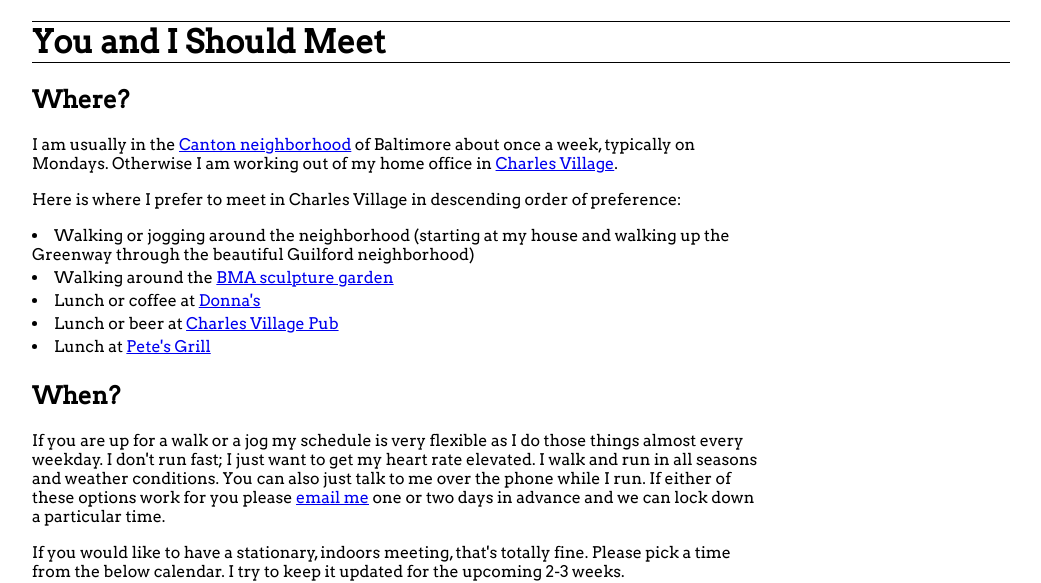
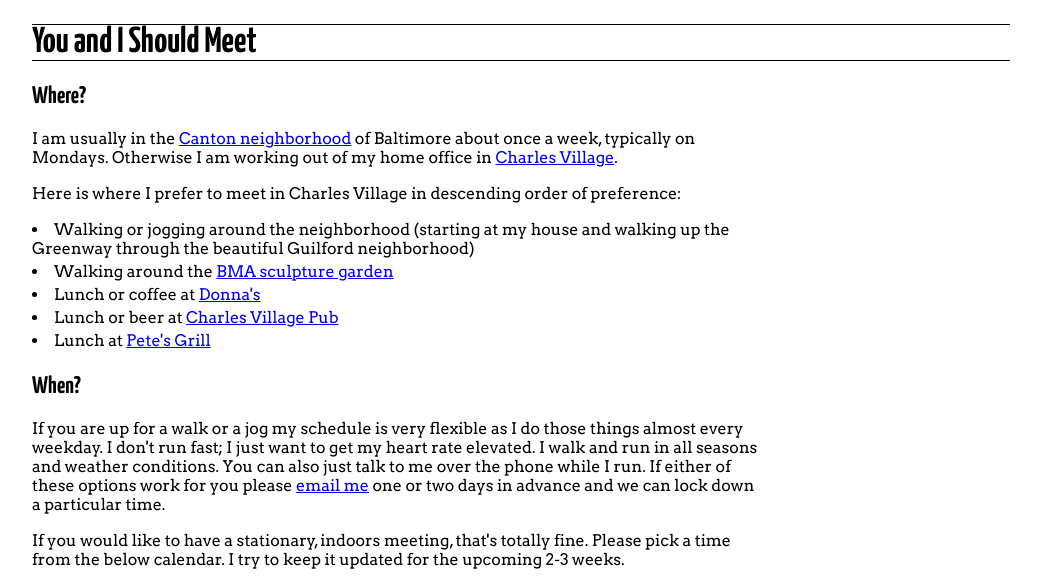
Before and after one commit to subelsky/meet.subelsky.com, a Jekyll site: the page built from index.html, in a window 1280 px wide. Shown: the top 583 px of the page, without its empty margins (119-1160 px from the left). Built offline with Jekyll 4.4.1, drawn with Linux system fonts in a browser that asks for light colours.

Commit message:
I like these fonts better

```diff
--- a/_layouts/default.html
+++ b/_layouts/default.html
@@ -6,7 +6,7 @@
   <meta name="viewport" content="width=1024" />
   <link rel="stylesheet" href="css/978.css" type="text/css">
 	<link rel="stylesheet" href="css/styles.css" type="text/css">
-  <link href='http://fonts.googleapis.com/css?family=Arvo' rel='stylesheet' type='text/css'>
+  <link href='http://fonts.googleapis.com/css?family=Arvo|Yanone+Kaffeesatz:700' rel='stylesheet' type='text/css'>
 </head>
 <body>
 <div id="container" class="layout-978">
--- a/css/styles.css
+++ b/css/styles.css
@@ -1,6 +1,15 @@
 body {
   font-family: 'Arvo', serif;
 }
+
+h1 {
+  font-size: 36px;
+}
+
+h1, h2 {
+  font-family: 'Yanone Kaffeesatz', sans-serif;
+}
+
 
 #container {
 }
```
